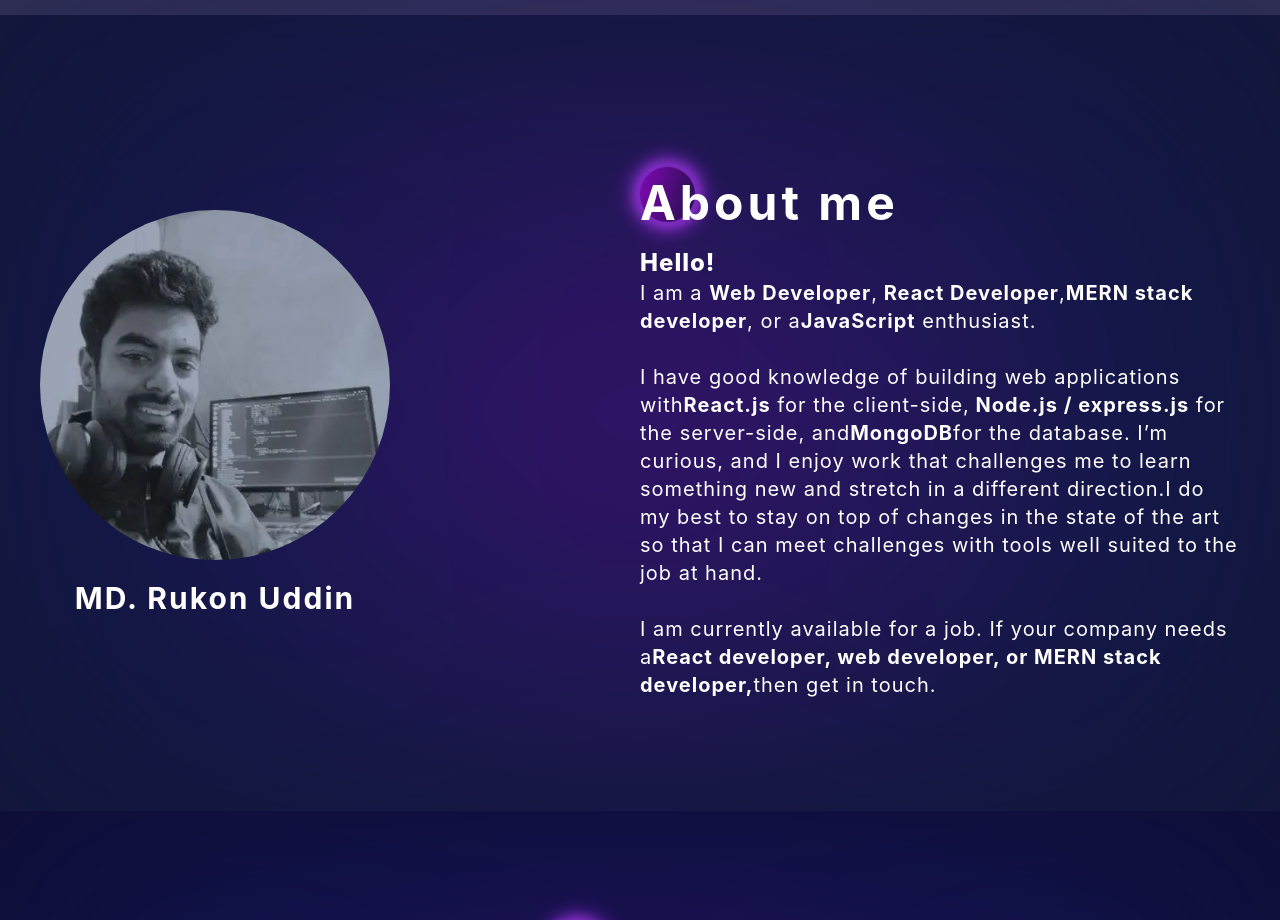
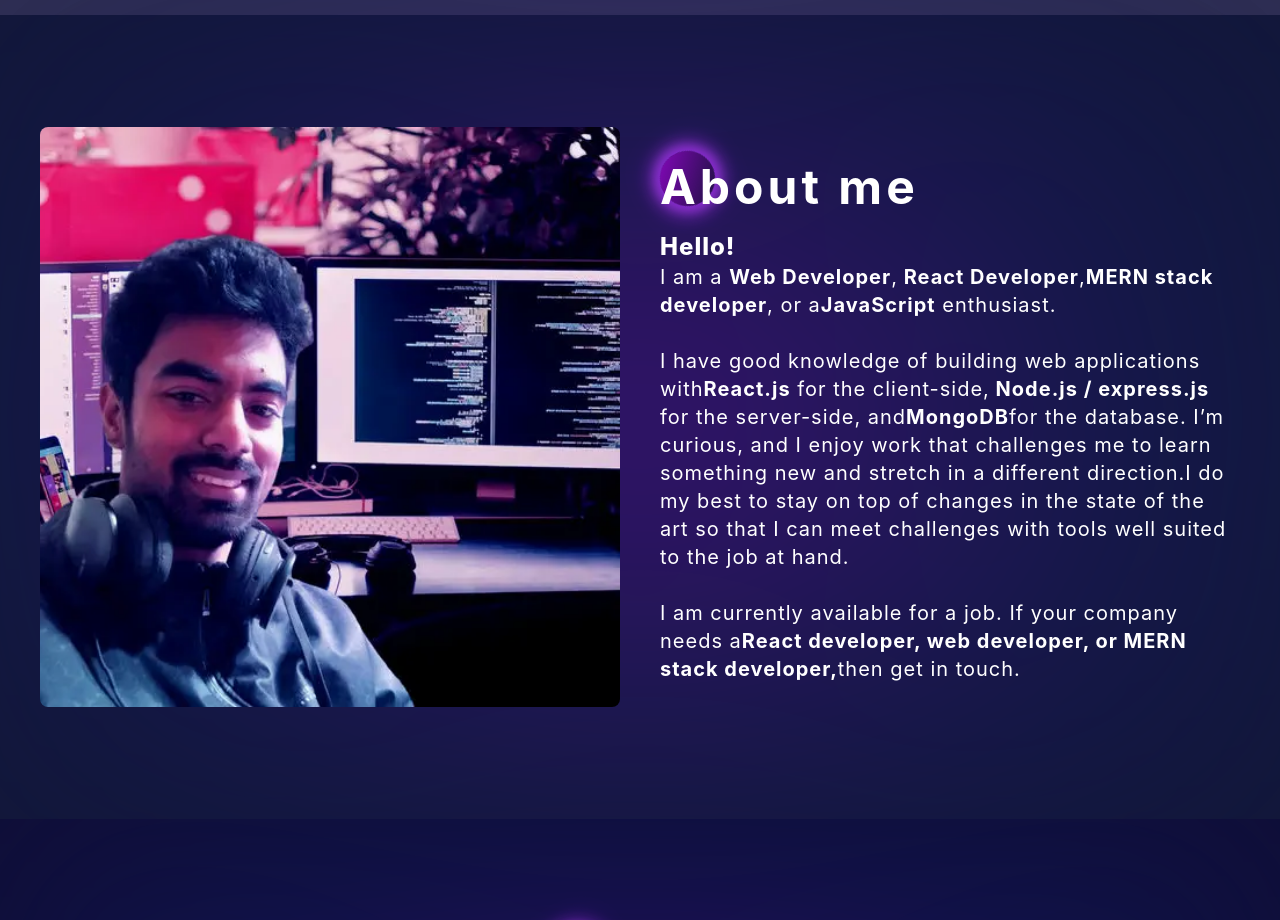
Before and after one commit to rukonpro/portfolio, a React (Create React App) app: page / in a window 1280 px wide. Shown: the part 1300-2220 px from the top of the page. Built offline with nearby package versions, Linux system fonts and the light colour scheme; a web font is replaced by a local one.

Commit message:
update about

```diff
--- a/src/Components/About/About.js
+++ b/src/Components/About/About.js
@@ -1,5 +1,5 @@
 import React from 'react';
-import ProfilePhoto from '../../Images/rukon.webp';
+import ProfilePhoto from '../../Images/myprofile.webp';
 import LazyLoader from "../../Helpers/LazyLoader";
 
 
@@ -7,44 +7,47 @@ const About = () => {
     return (
         <section id="about" className='relative bg-[#121837] px-5 py-28'>
             <div className="relative z-10">
-                <div className='max-w-[1200px] mx-auto grid lg:grid-cols-2 '>
+                <div className='max-w-[1200px] mx-auto grid lg:grid-cols-2 gap-10 items-center'>
                     <div className=" flex lg:justify-start justify-center items-center text-center  ">
-                        <div className="md:w-[350px] w-[292px]" >
+                        <div
+                            data-aos="fade-up"
+                            data-aos-easing="linear"
+                            data-aos-duration="1500"
+                            className=" w-full h-full object-cover rounded-lg overflow-hidden ">
                             <LazyLoader>
                                 <img
-                                    data-aos="fade-up"
-                                    data-aos-easing="linear"
-                                    data-aos-duration="1500"
-                                    className='rounded-full object-contain scale-x-[-1] !transform rotate-X-190'
+                                    className='  object-contain scale-x-[-1] !transform rotate-X-190 '
                                     src={ProfilePhoto || undefined}
                                     alt="profilephoto" height="100%" width="100%" loading="lazy"/>
                             </LazyLoader>
-                            <h1
+                          {/*  <h1
                                 data-aos="fade-up"
                                 data-aos-anchor-placement="bottom-bottom"
-                                className="text-white  md:text-3xl text-2xl font-bold  tracking-[2px] pt-5 ">MD.
-                                Rukon Uddin</h1>
+                                className="text-white  md:text-3xl text-2xl font-bold  tracking-[2px] p-5  ">MD.
+                                RUKON UDDIN</h1>*/}
                         </div>
                     </div>
                     <div>
-                        <div
-                            className='pt-10 '>
+                        <div>
                             <div className="relative ">
-                            <div>
+                                <div>
                                     <div
                                         className="absolute w-[55px] h-[55px] bg-gradient-to-tl from-[#17113a] to-[#8907c0]  animate-spin rounded-full customShadow "
                                     ></div>
                                     <h1
                                         data-aos="fade-up"
-                                        data-aos-anchor-placement="bottom-bottom"
+                                        data-aos-easing="linear"
+                                        data-aos-duration="1300"
                                         className="absolute top-3 text-white  md:text-5xl text-2xl font-bold  tracking-[4px] ">About
                                         me</h1>
                                 </div>
                             </div>
 
                             <article
-
-                                className="text-white  md:text-xl text-base   pt-10 tracking-[1px] mt-10"><span
+                                data-aos="fade-up"
+                                data-aos-easing="linear"
+                                data-aos-duration="1000"
+                                className="text-white  md:text-xl text-base   tracking-[1px] pt-20"><span
 
                                 className='text-2xl font-extrabold'>Hello!</span> <br/>
 
```
Also changed, not shown: src/Images/myprofile.webp (added), 1 other file (tests, documents, lock files or other folders).
